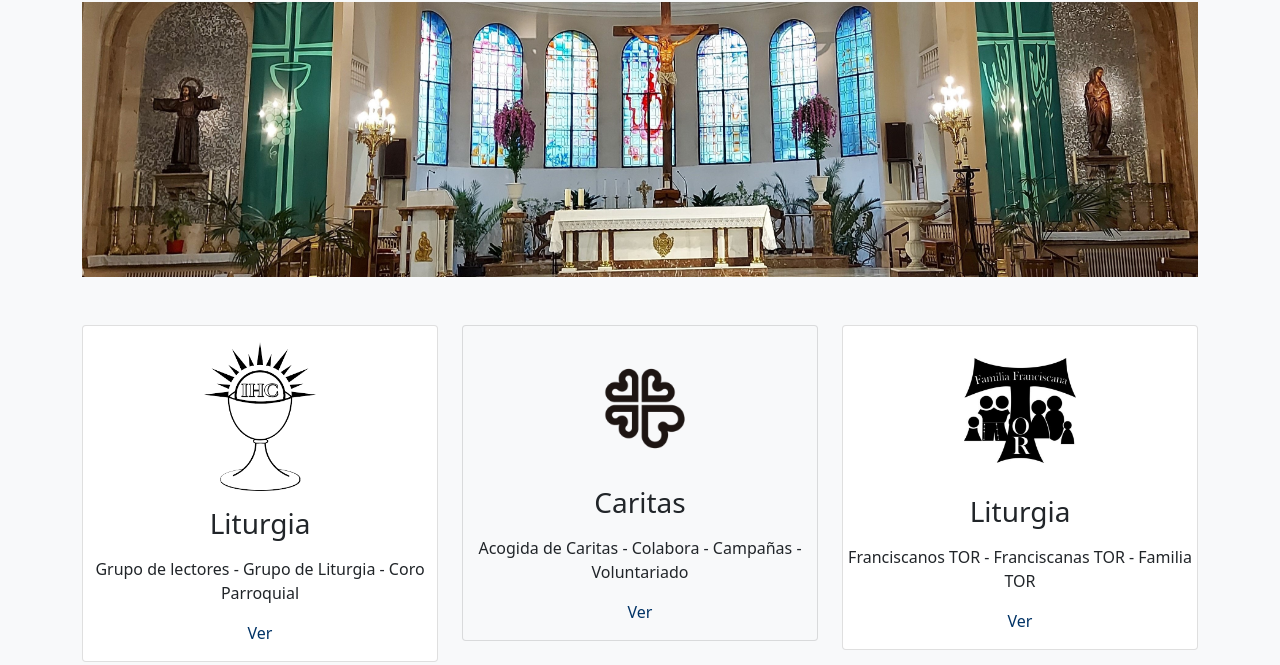
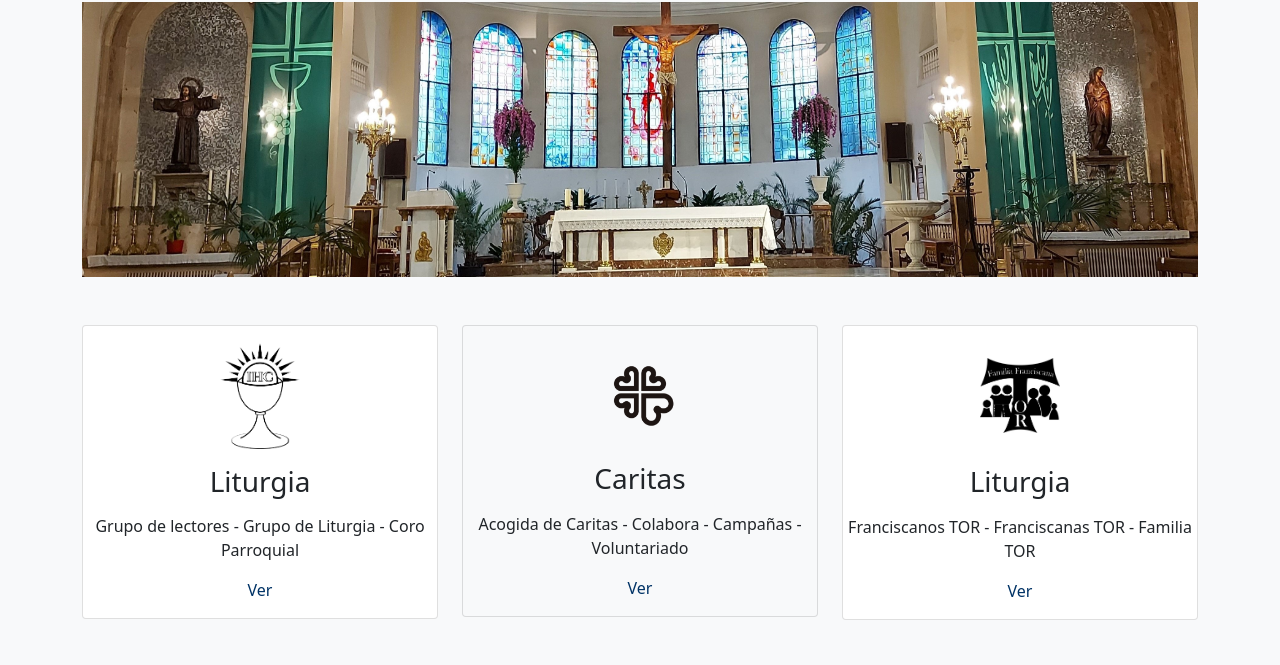
Before and after one commit to weskarepmu/weskarepmu.github.io, a plain HTML site: page index.html in a window 1280 px wide. Shown: the part 96-761 px from the top of the page. Drawn offline with nearby package versions, Linux system fonts and the light colour scheme.

Commit message:
Update index.html

```diff
--- a/index.html
+++ b/index.html
@@ -65,7 +65,7 @@
                 <div class="col-md">
                     <div class="card bg-white text-dark">
                         <div class="card-body text-center">
-                            <img src="liturgia.png" alt="icono de liturgia" class="card-image" width="35%" height="35%">
+                            <img src="liturgia.png" alt="icono de liturgia" class="card-image" width="25%" height="25%">
                         </div>
                         <h3 class="card-title mb-3">
                             Liturgia
@@ -79,7 +79,7 @@
                 <div class="col-md">
                     <div class="card bg-light text-dark">
                         <div class="card-body text-center">
-                            <img src="caritas.png" alt="icono de caritas" class="card-image mt-3 mb-3" width="40%" height="40%">
+                            <img src="caritas.png" alt="icono de caritas" class="card-image mt-3 mb-3" width="30%" height="30%">
                         </div>
                         <h3 class="card-title mb-3">
                             Caritas
@@ -93,7 +93,7 @@
                 <div class="col-md">
                     <div class="card bg-white text-dark">
                         <div class="card-body text-center">
-                            <img src="FTOR.jpg" alt="icono de famila TOR" class="card-image mt-3 mb-3" width="35%" height="35%">
+                            <img src="FTOR.jpg" alt="icono de famila TOR" class="card-image mt-3 mb-3" width="25%" height="25%">
                         </div>
                         <h3 class="card-title mb-3">
                             Liturgia
@@ -169,7 +169,7 @@
     <div class="container">
         <div class="row g-4">
             <div class="col-md">
-                <iframe src="https://calendar.google.com/calendar/embed?height=390&wkst=1&bgcolor=%23ffffff&ctz=Europe%2FMadrid&showTitle=0&showNav=0&showPrint=0&showTabs=0&hl=es&src=aXNhYmVsbGEubnVzYW50YXJhQGdtYWlsLmNvbQ&src=ZW4uY2hyaXN0aWFuI2hvbGlkYXlAZ3JvdXAudi5jYWxlbmRhci5nb29nbGUuY29t&src=ZW4uc3BhaW4jaG9saWRheUBncm91cC52LmNhbGVuZGFyLmdvb2dsZS5jb20&color=%23039BE5&color=%234285F4&color=%230B8043" style="border-width:0" width="360" height="270" frameborder="0" scrolling="no"></iframe>
+                <iframe src="https://calendar.google.com/calendar/embed?height=390&wkst=1&bgcolor=%23ffffff&ctz=Europe%2FMadrid&showTitle=0&showNav=0&showPrint=0&showTabs=0&hl=es&src=aXNhYmVsbGEubnVzYW50YXJhQGdtYWlsLmNvbQ&src=ZW4uY2hyaXN0aWFuI2hvbGlkYXlAZ3JvdXAudi5jYWxlbmRhci5nb29nbGUuY29t&src=ZW4uc3BhaW4jaG9saWRheUBncm91cC52LmNhbGVuZGFyLmdvb2dsZS5jb20&color=%23039BE5&color=%234285F4&color=%230B8043" style="border-width:0" width="320" height="240" frameborder="0" scrolling="no"></iframe>
             </div>
             <div class="col-md">
                 <h2 class="text-center mb-4"> Horarios </h2>
```
